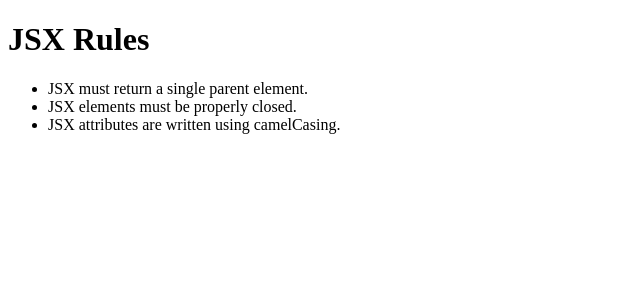
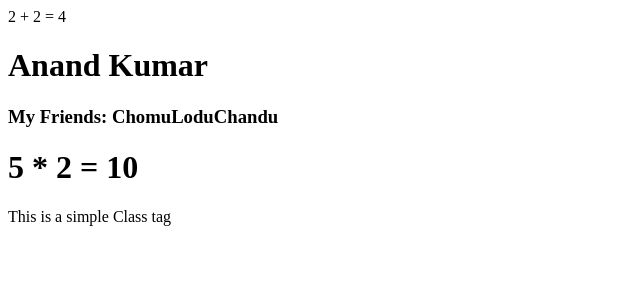
Before and after one commit to anandku06/ReactJs_Leveling, a React (Vite) app in the folder React_learns/: page / in a window 1280 px wide. Shown: the top 300 px of the page, without its empty margins (0-640 px from the left). Built offline with nearby package versions, Linux system fonts and the light colour scheme.

Commit message:
replace JSXRules component with Expressions component in App; add Expressions component to demonstrate JSX expressions; update notes with JSX expressions details

```diff
--- a/React_learns/src/components/App.jsx
+++ b/React_learns/src/components/App.jsx
@@ -3,11 +3,12 @@
 import MainComponent from "./MainContent.jsx";
 import WelcomeMessage from "./WelcomeMessage.jsx";
 import JSXRules from './JSXRules.jsx'
+import Expressions from "./Expressions.jsx";
 
 const App = () => {
   return (
     <>
-      <JSXRules />
+      <Expressions />
     </>
   );
 }; // first letter of the function should be capitalise and should always return a HTML container
--- /dev/null
+++ b/React_learns/src/components/Expressions.jsx
@@ -0,0 +1,20 @@
+import React from 'react'
+
+const Expressions = () => {
+    const myName = "Anand Kumar"
+    const multiply = (a, b) => a * b
+    const simpleClass = 'specialClass'
+
+
+  return (
+    <div>
+        2 + 2 = {2 + 2}
+        <h1>{myName}</h1>
+        <h3>My Friends: {['Chomu', 'Lodu', 'Chandu']}</h3>
+        <h1>5 * 2 = {multiply(5, 2)}</h1>
+        <p className={simpleClass}>This is a simple Class tag</p>
+    </div>
+  )
+}
+// here the expression or variables inside the curly braces is evaluated because it is inside hte braces
+export default Expressions
```
Also changed, not shown: 1 other file (tests, documents, lock files or other folders).
